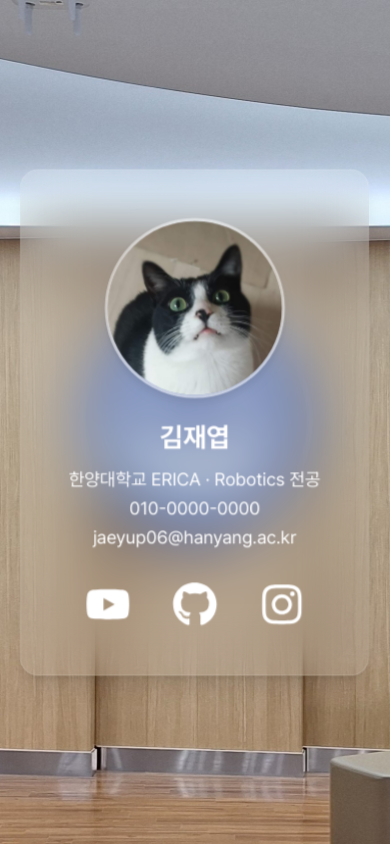
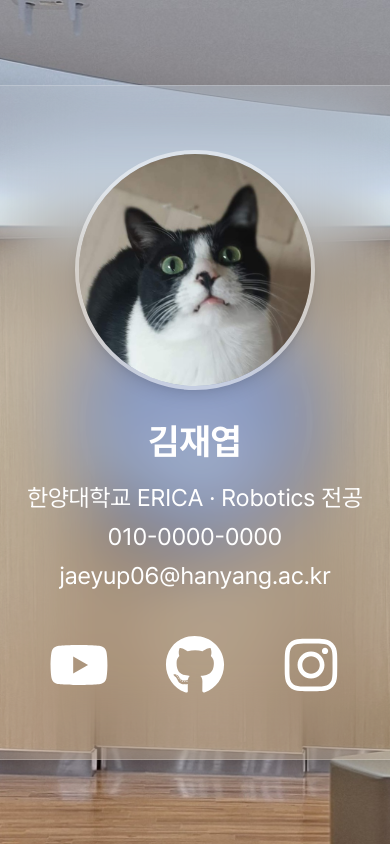
Before and after one commit to jaeyup06/jaeyup06, a Next.js app: page / in a window 390 px wide. Built offline with nearby package versions, Linux system fonts and the light colour scheme.

Commit message:
style: 모바일 미디어 쿼리 스케일을 뷰포트 기준으로 변경

```diff
--- a/src/app/(root)/page.tsx
+++ b/src/app/(root)/page.tsx
@@ -5,7 +5,7 @@ function Home() {
     <main className="flex items-center justify-center min-h-screen bg-[url('/banner.jpg')] bg-cover bg-center h-screen w-screen overflow-hidden">
       <div
         className="backdrop-blur-2xl bg-white/10 border border-white/20 items-center py-16 px-16 rounded-3xl shadow-xl flex flex-col lg:flex-row lg:space-x-16 text-gray-100
-                   max-sm:scale-[0.75]"
+                   max-sm:scale-[calc(2vw/11px)]"
       >
         <img
           src="/profile.jpg"
```
